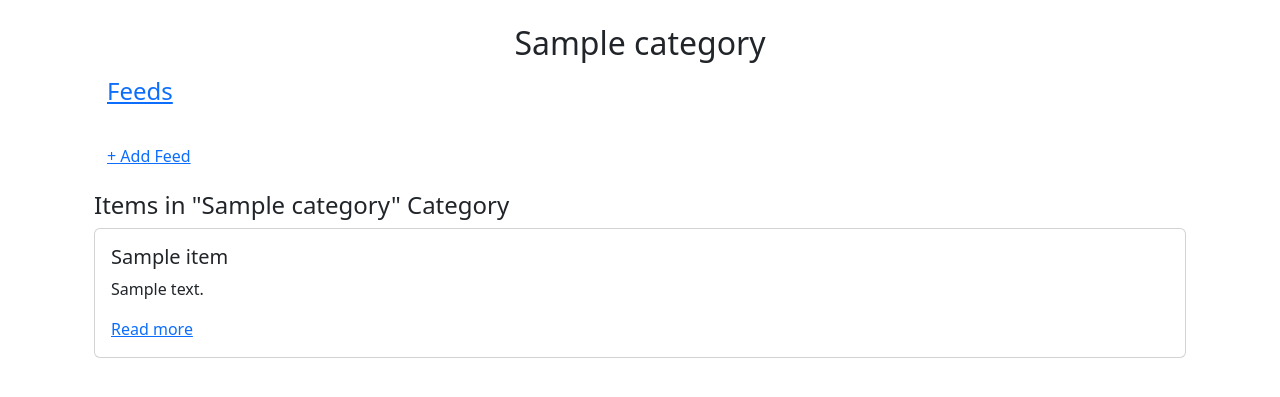
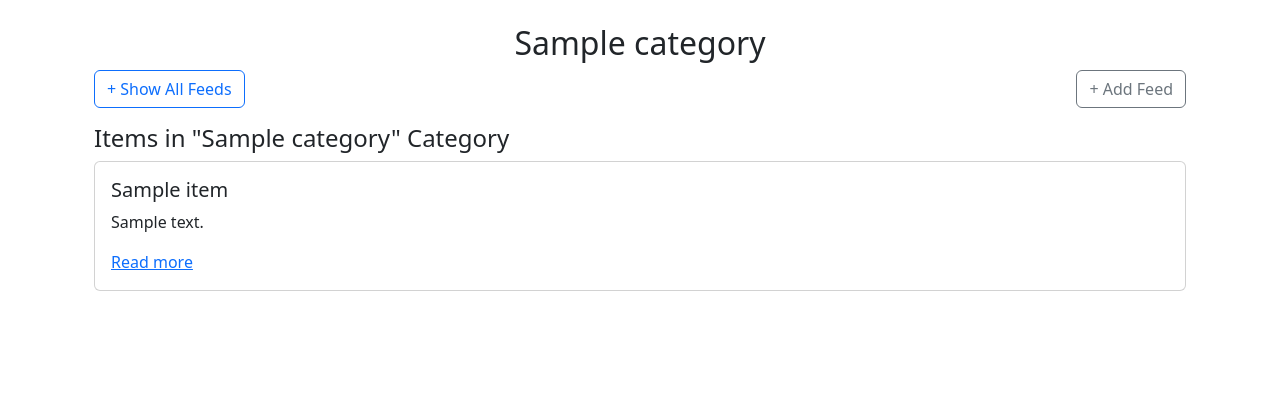
Before and after one commit to mullinmax/aggy, a Flask app: template src/webui/templates/view_category.html in a window 1280 px wide. Shown: the part 56-453 px from the top of the page. Run offline with Flask 3, Linux system fonts and the light colour scheme; the template is opened without the code that fills it: most values are stand-ins (such as "Sample title", 1, 10 or a date in 2020); some libraries are stand-ins or nearby versions.

Commit message:
improved category view

```diff
--- a/src/webui/app.py
+++ b/src/webui/app.py
@@ -29,6 +29,7 @@ app.register_blueprint(category_bp)
 @app.route('/', defaults={'path': ''})
 @app.route('/<path:path>')
 def catch_all(path):
+    app.logger.error(f'rerouting unknown route to home: {path}')
     return redirect(url_for('home.home'))
 
 if __name__ == '__main__':
--- a/src/webui/templates/base.html
+++ b/src/webui/templates/base.html
@@ -7,7 +7,12 @@
     <link rel="icon" href="{{ url_for('static', filename='favicon.webp') }}">
     <!-- Bootstrap CSS -->
     <link href="https://cdn.jsdelivr.net/npm/bootstrap@5.3.2/dist/css/bootstrap.min.css" rel="stylesheet" integrity="sha384-T3c6CoIi6uLrA9TneNEoa7RxnatzjcDSCmG1MXxSR1GAsXEV/Dwwykc2MPK8M2HN" crossorigin="anonymous">
+
+    <!-- Font Awesome Icons -->
+    <link rel="stylesheet" href="https://cdnjs.cloudflare.com/ajax/libs/font-awesome/5.15.3/css/all.min.css">
+
     {% block head %}{% endblock %}
+
 </head>
 <body>
     <!-- navbar -->
--- a/src/webui/templates/view_category.html
+++ b/src/webui/templates/view_category.html
@@ -6,13 +6,20 @@
 <div class="container mt-4">
     <h2 class="text-center">{{ category.name }}</h2>
 
-    <!-- Collapsible Feeds in the Category -->
-    <div class="mb-3">
-        <button class="btn btn-link" type="button" data-bs-toggle="collapse" data-bs-target="#feedsList" aria-expanded="false" aria-controls="feedsList">
+    <!-- Buttons for Showing Feeds and Adding Feed -->
+    <div class="d-flex justify-content-between mb-3">
+        <button class="btn btn-outline-primary" type="button" data-bs-toggle="collapse" data-bs-target="#feedsList" aria-expanded="false" aria-controls="feedsList">
+            <span class="feeds-toggle-icon">+</span> Show All Feeds
+        </button>
+        <button class="btn btn-outline-secondary" type="button" data-bs-toggle="collapse" data-bs-target="#addFeedForm" aria-expanded="false" aria-controls="addFeedForm">
+            <span class="add-feed-toggle-icon">+</span> Add Feed
+        </button>
+    </div>
+
+    <!-- Collapsible List of Feeds -->
+    <div class="collapse" id="feedsList">
         <h4>Feeds</h4>
-        </button>
-        <div class="collapse" id="feedsList">
-            <ul class="list-group">
+        <ul class="list-group mt-2">
             {% for feed in feeds %}
                 <li class="list-group-item d-flex justify-content-between align-items-center">
                     {{ feed.name }}
@@ -23,13 +30,8 @@
             {% endfor %}
         </ul>
     </div>
-    </div>
 
-    <!-- Add Feed Button and Collapsible Form -->
-    <div class="mb-3">
-        <button class="btn btn-link" type="button" data-bs-toggle="collapse" data-bs-target="#addFeedForm" aria-expanded="false" aria-controls="addFeedForm">
-            + Add Feed
-        </button>
+    <!-- Collapsible Add Feed Form -->
     <div class="collapse" id="addFeedForm">
         <div class="row justify-content-center mt-4">
             <div class="col-md-6">
@@ -37,7 +39,6 @@
                 {% with all_categories=[category] %}
                     {% include 'feed_form.html' %}
                 {% endwith %}
-                </div>
             </div>
         </div>
     </div>
@@ -56,4 +57,18 @@
         {% endfor %}
     </div>
 </div>
+
+<script>
+    document.querySelectorAll('.btn[data-bs-toggle="collapse"]').forEach(function(button) {
+        button.addEventListener('click', function() {
+            var icon = button.querySelector('span');
+            if (icon.textContent === '+') {
+                icon.textContent = '-';
+            } else {
+                icon.textContent = '+';
+            }
+        });
+    });
+</script>
+
 {% endblock %}
```
Lines whose indentation alone changed are shown as unchanged.
